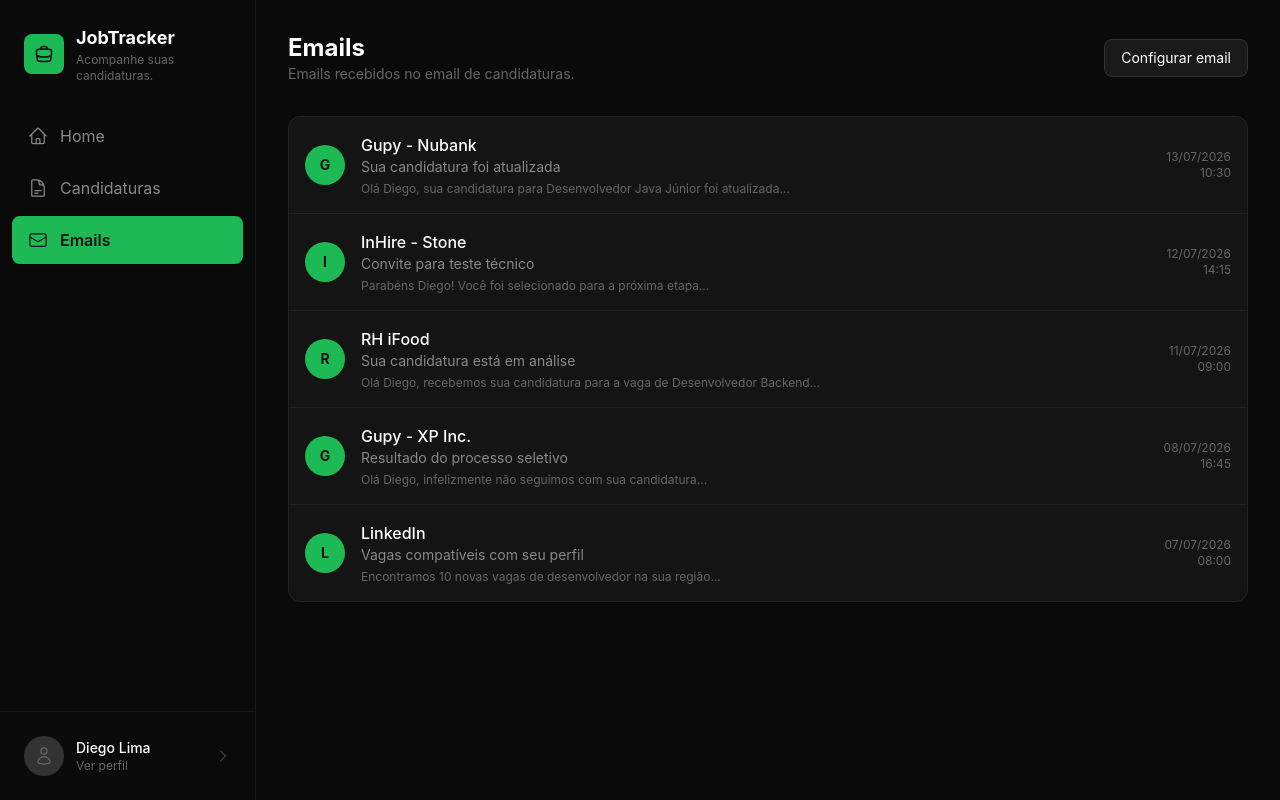
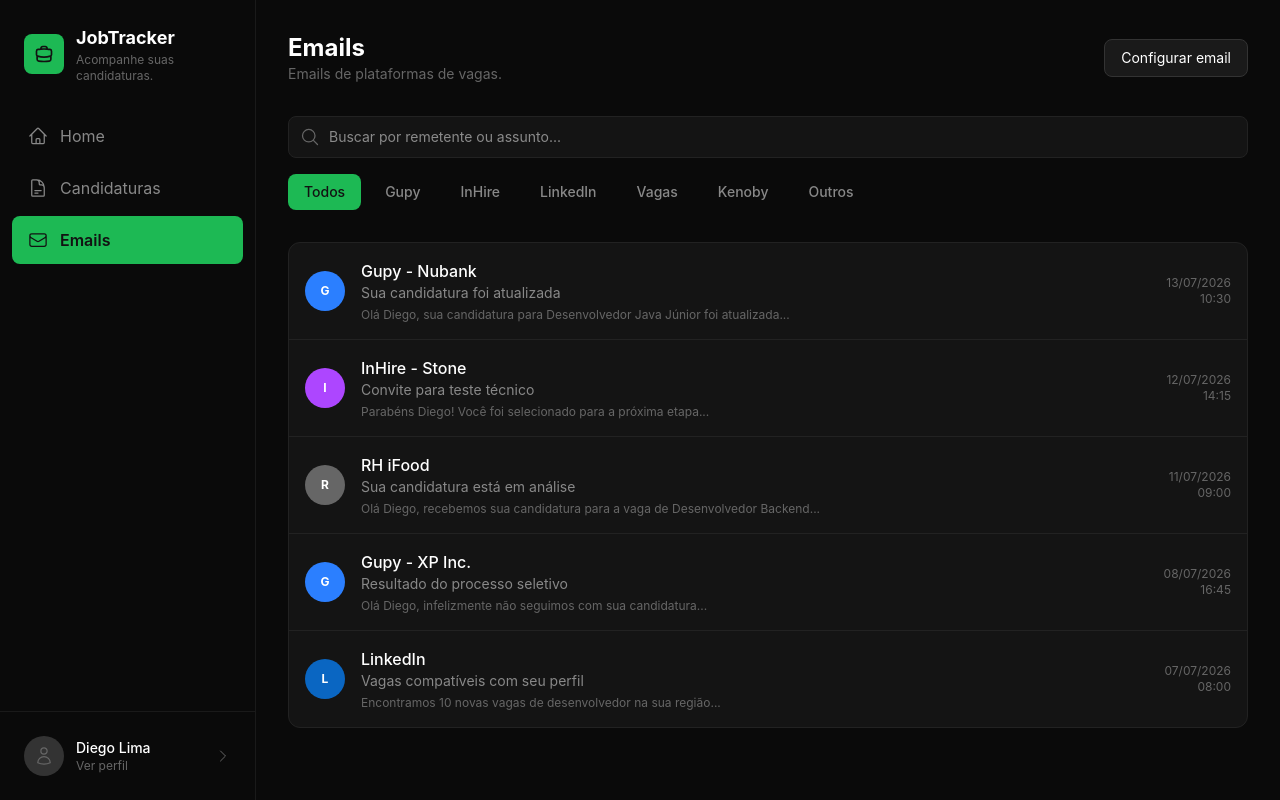
Before and after one commit to diegogrlima/DevApply-frontend, a React (Vite) app: page /emails in a window 1280 px wide. Built offline with nearby package versions, Linux system fonts and the light colour scheme.

Commit message:
feat: add platform filters and search to emails page

```diff
--- a/src/pages/Emails.tsx
+++ b/src/pages/Emails.tsx
@@ -1,5 +1,15 @@
 import { useState } from 'react'
 import { useNavigate } from 'react-router-dom'
+
+const jobPlatforms = [
+  { id: 'all', label: 'Todos', domain: '' },
+  { id: 'gupy', label: 'Gupy', domain: 'gupy.com.br' },
+  { id: 'inhire', label: 'InHire', domain: 'inhire.com.br' },
+  { id: 'linkedin', label: 'LinkedIn', domain: 'linkedin.com' },
+  { id: 'vagas', label: 'Vagas', domain: 'vagas.com.br' },
+  { id: 'kenoby', label: 'Kenoby', domain: 'kenoby.com' },
+  { id: 'other', label: 'Outros', domain: 'other' },
+]
 
 const mockEmails = [
   {
@@ -18,6 +28,7 @@
 Acesse a plataforma Gupy para mais detalhes sobre o processo seletivo.
 
 Equipe de Recrutamento - Nubank`,
+    platform: 'gupy',
   },
   {
     id: 2,
@@ -36,6 +47,7 @@
 Acesse a plataforma InHire para realizar a prova.
 
 B sorte!`,
+    platform: 'inhire',
   },
   {
     id: 3,
@@ -53,6 +65,7 @@
 Retornaremos em breve com novidades.
 
 Equipe de Pessoas - iFood`,
+    platform: 'other',
   },
   {
     id: 4,
@@ -70,6 +83,7 @@
 Desejamos sucesso na sua carreira!
 
 Equipe de Recrutamento - XP Inc.`,
+    platform: 'gupy',
   },
   {
     id: 5,
@@ -87,12 +101,32 @@
 - Backend Developer - QuintoAndar
 
 Acesse o LinkedIn para ver detalhes.`,
+    platform: 'linkedin',
   },
 ]
+
+const platformColors: Record<string, string> = {
+  gupy: 'bg-blue-500',
+  inhire: 'bg-purple-500',
+  linkedin: 'bg-[#0A66C2]',
+  vagas: 'bg-orange-500',
+  kenoby: 'bg-teal-500',
+  other: 'bg-[#666]',
+}
 
 export default function Emails() {
   const navigate = useNavigate()
   const [selectedEmail, setSelectedEmail] = useState<typeof mockEmails[0] | null>(null)
+  const [activePlatform, setActivePlatform] = useState('all')
+  const [search, setSearch] = useState('')
+
+  const filteredEmails = mockEmails.filter((email) => {
+    const matchesPlatform = activePlatform === 'all' || email.platform === activePlatform
+    const matchesSearch =
+      email.fromName.toLowerCase().includes(search.toLowerCase()) ||
+      email.subject.toLowerCase().includes(search.toLowerCase())
+    return matchesPlatform && matchesSearch
+  })
 
   return (
     <div className="ml-64 min-h-screen bg-[#0a0a0a] p-8 w-full">
@@ -100,9 +134,7 @@
         <div className="flex items-center justify-between mb-8">
           <div>
             <h1 className="text-white text-2xl font-bold">Emails</h1>
-            <p className="text-[#666] text-sm">
-              Emails recebidos no email de candidaturas.
-            </p>
+            <p className="text-[#666] text-sm">Emails de plataformas de vagas.</p>
           </div>
           <button
             onClick={() => navigate('/perfil')}
@@ -110,6 +142,37 @@
           >
             Configurar email
           </button>
+        </div>
+
+        <div className="mb-6">
+          <div className="relative mb-4">
+            <svg xmlns="http://www.w3.org/2000/svg" fill="none" viewBox="0 0 24 24" strokeWidth={1.5} stroke="#666" className="w-5 h-5 absolute left-3 top-1/2 -translate-y-1/2">
+              <path strokeLinecap="round" strokeLinejoin="round" d="m21 21-5.197-5.197m0 0A7.5 7.5 0 1 0 5.196 5.196a7.5 7.5 0 0 0 10.607 10.607Z" />
+            </svg>
+            <input
+              type="text"
+              placeholder="Buscar por remetente ou assunto..."
+              value={search}
+              onChange={(e) => setSearch(e.target.value)}
+              className="w-full bg-[#141414] text-white text-sm pl-10 pr-4 py-2.5 rounded-lg border border-[#222] focus:outline-none focus:border-[#1DB954]"
+            />
+          </div>
+
+          <div className="flex items-center gap-2 overflow-x-auto pb-2">
+            {jobPlatforms.map((platform) => (
+              <button
+                key={platform.id}
+                onClick={() => setActivePlatform(platform.id)}
+                className={`px-4 py-2 rounded-lg text-sm font-medium whitespace-nowrap transition-colors ${
+                  activePlatform === platform.id
+                    ? 'bg-[#1DB954] text-[#121212]'
+                    : 'text-[#888] hover:bg-[#1a1a1a]'
+                }`}
+              >
+                {platform.label}
+              </button>
+            ))}
+          </div>
         </div>
 
         <div className="grid grid-cols-1 gap-6">
@@ -132,7 +195,7 @@
 
               <div className="p-6">
                 <div className="flex items-center gap-4 mb-6">
-                  <div className="w-12 h-12 bg-[#1DB954] rounded-full flex items-center justify-center text-[#121212] font-bold">
+                  <div className={`w-12 h-12 rounded-full flex items-center justify-center text-white font-bold ${platformColors[selectedEmail.platform]}`}>
                     {selectedEmail.fromName.charAt(0)}
                   </div>
                   <div>
@@ -151,14 +214,19 @@
             </div>
           ) : (
             <div className="bg-[#141414] rounded-xl border border-[#222]">
+              {filteredEmails.length === 0 ? (
+                <div className="p-8 text-center">
+                  <p className="text-[#888]">Nenhum email encontrado.</p>
+                </div>
+              ) : (
                 <div className="divide-y divide-[#222]">
-                {mockEmails.map((email) => (
+                  {filteredEmails.map((email) => (
                     <div
                       key={email.id}
                       onClick={() => setSelectedEmail(email)}
                       className="flex items-center gap-4 p-4 hover:bg-[#1a1a1a] transition-colors cursor-pointer"
                     >
-                    <div className="w-10 h-10 rounded-full bg-[#1DB954] flex items-center justify-center text-[#121212] text-sm font-bold">
+                      <div className={`w-10 h-10 rounded-full flex items-center justify-center text-white text-xs font-bold ${platformColors[email.platform]}`}>
                         {email.fromName.charAt(0)}
                       </div>
                       <div className="flex-1 min-w-0">
@@ -173,6 +241,7 @@
                     </div>
                   ))}
                 </div>
+              )}
             </div>
           )}
         </div>
```
Lines whose indentation alone changed are shown as unchanged.
